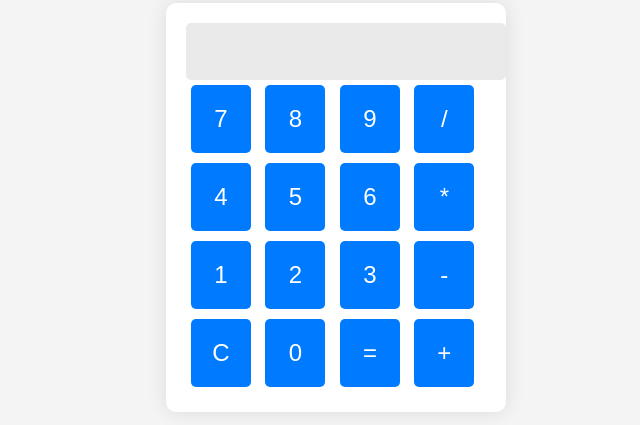
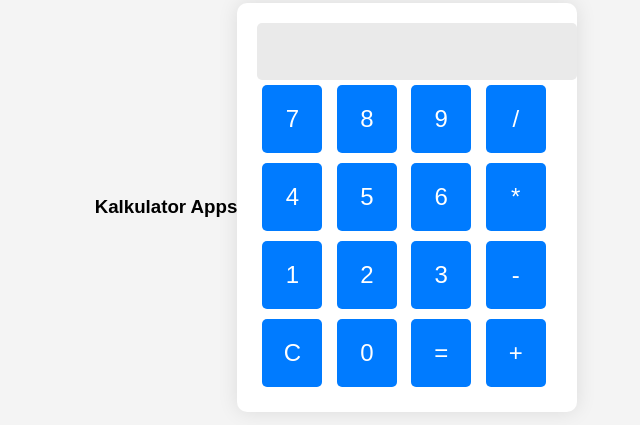
Before and after one commit to Rikivcstar/kalkulatorapps, a plain HTML site: page MateriGit/index.html in a window 1280 px wide. Shown: the part 201-626 px from the top of the page, without its empty margins (304-944 px from the left). Drawn offline with Linux system fonts and the light colour scheme.

Commit message:
Penambahan header

```diff
--- a/MateriGit/index.html
+++ b/MateriGit/index.html
@@ -52,6 +52,7 @@
     </style>
   </head>
   <body>
+    <h3>Kalkulator Apps</h3>
     <div class="calculator">
       <input type="text" class="display" id="display" disabled />
       <div>
```
